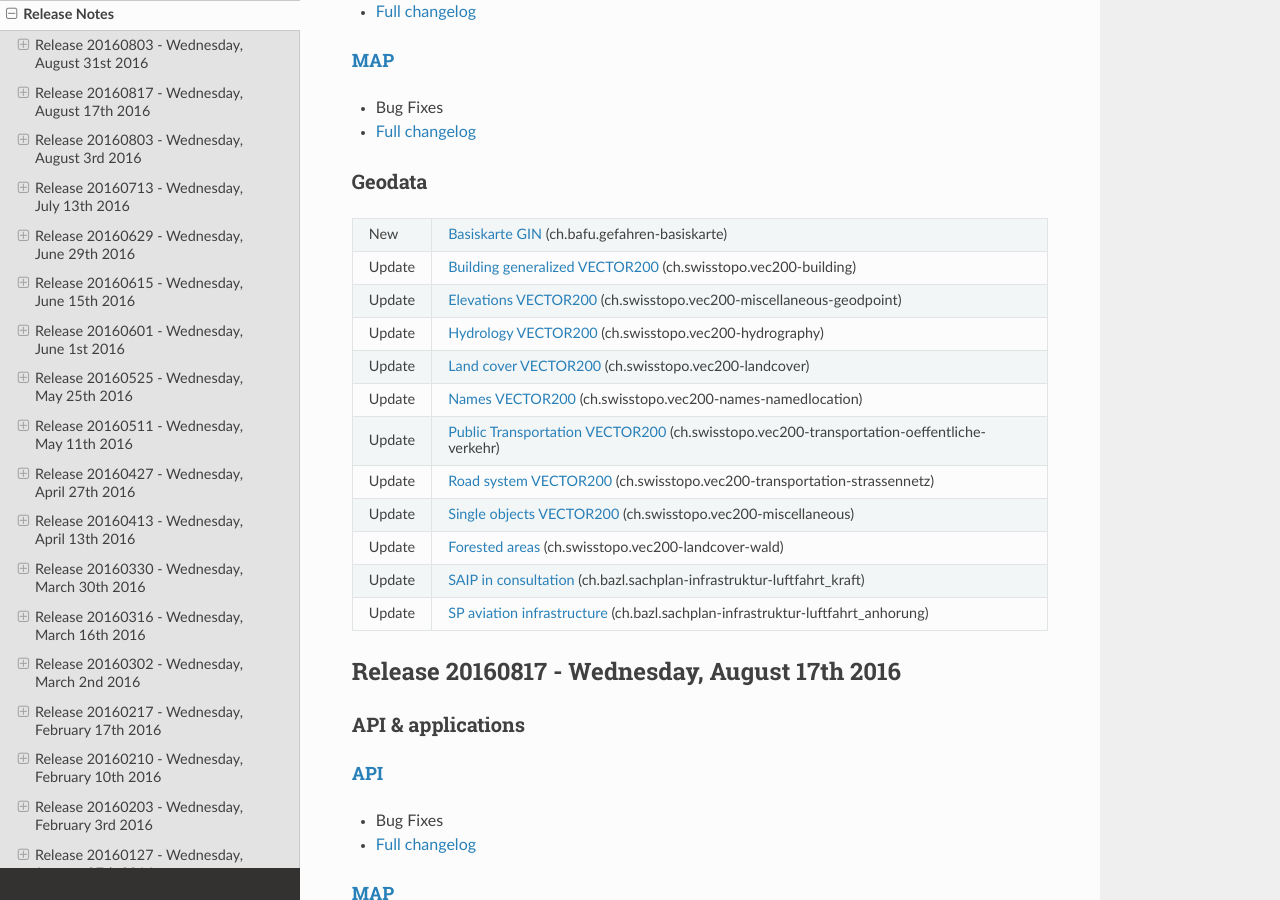
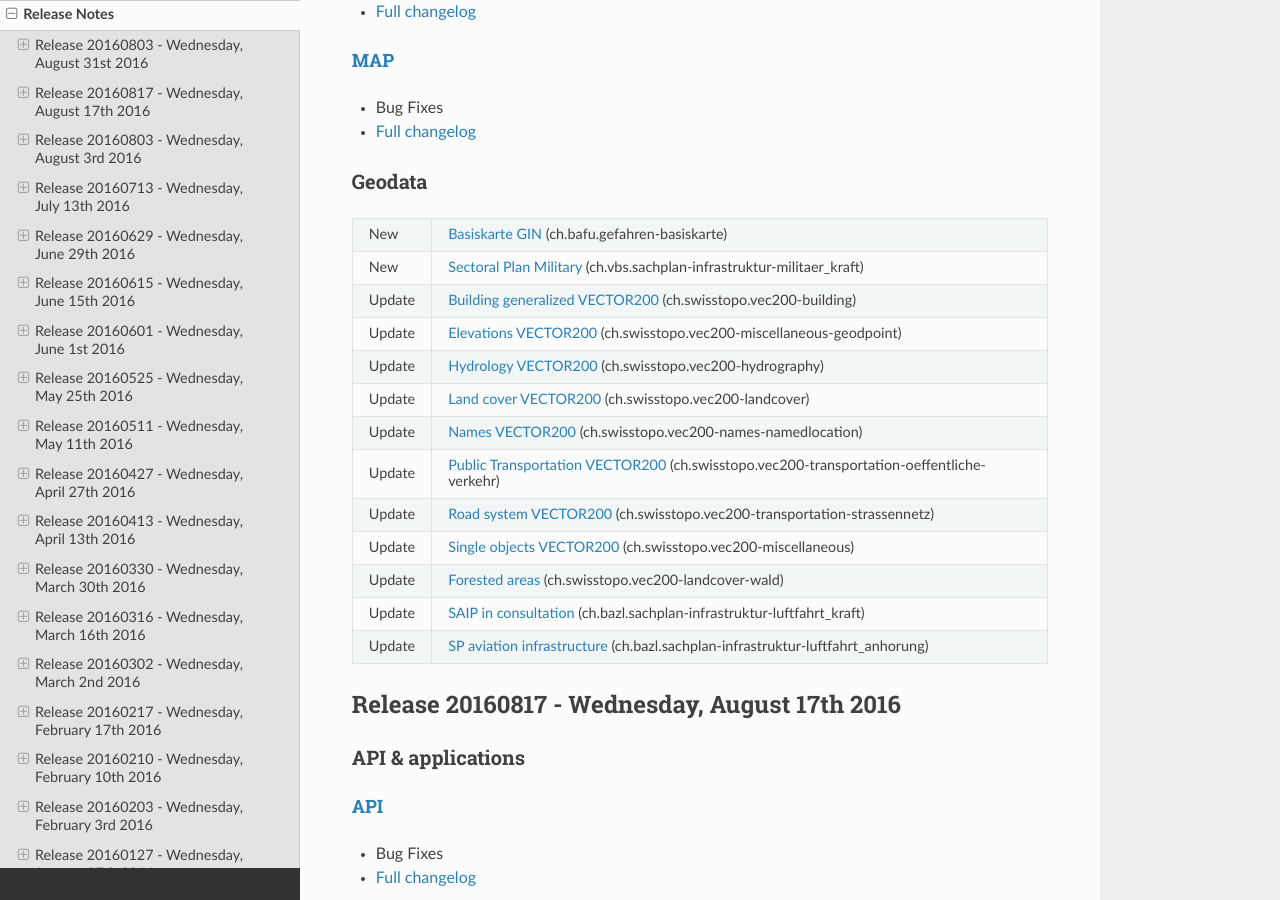
Before and after one commit to swisstopo-test/doc-chsdi3, a Sphinx documentation site: the page built from source/releasenotes/index.rst, in a window 1280 px wide and 900 px high, scrolled down 386 px. Built offline with Sphinx 7.4.7 and the Read the Docs theme 2.0.0, drawn with Linux system fonts in a browser that asks for light colours.

Commit message:
add ch.vbs.sachplan-infrastruktur-militaer_kraft to relnotes

```diff
--- a/source/releasenotes/index.rst
+++ b/source/releasenotes/index.rst
@@ -38,6 +38,8 @@ Geodata
 *******
 +--------+---------------------------------------------------------------------------------------------------------------------------------------------------------------------------------------------------------------------------+
 | New    | `Basiskarte GIN <//map.geo.admin.ch/?layers=ch.bafu.gefahren-basiskarte>`__ (ch.bafu.gefahren-basiskarte)                                                                                                                 |
++--------+---------------------------------------------------------------------------------------------------------------------------------------------------------------------------------------------------------------------------+
+| New    | `Sectoral Plan Military <//map.geo.admin.ch/?layers=ch.vbs.sachplan-infrastruktur-militaer_kraft>`__ (ch.vbs.sachplan-infrastruktur-militaer_kraft)                                                                       |
 +--------+---------------------------------------------------------------------------------------------------------------------------------------------------------------------------------------------------------------------------+
 | Update | `Building generalized VECTOR200 <//map.geo.admin.ch/?layers=ch.swisstopo.vec200-building>`__ (ch.swisstopo.vec200-building)                                                                                               |
 +--------+---------------------------------------------------------------------------------------------------------------------------------------------------------------------------------------------------------------------------+
```
